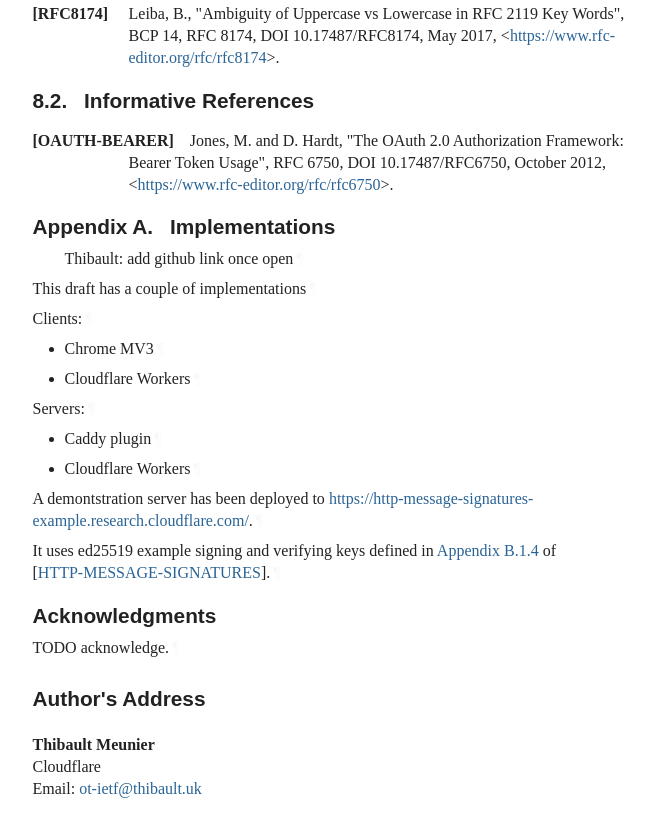
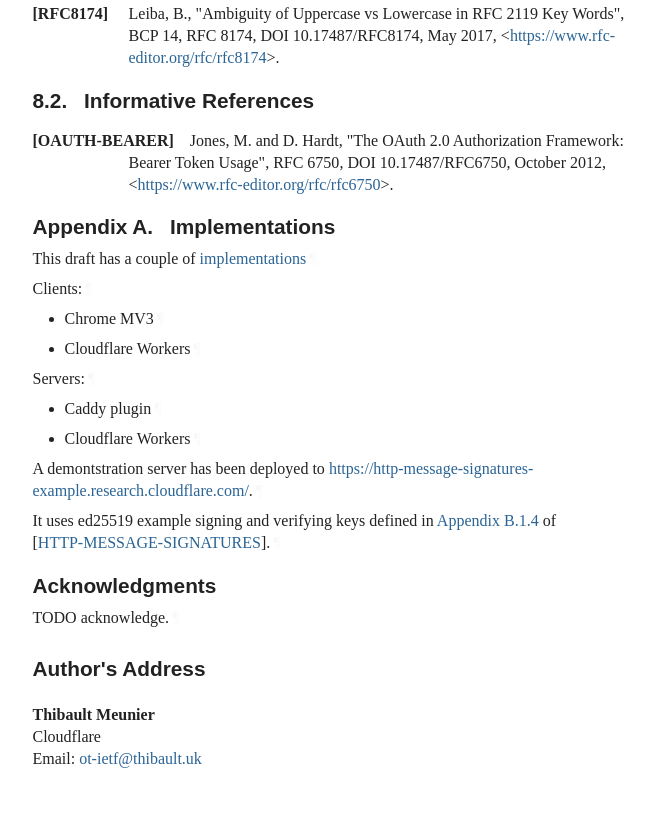
Before and after one commit to thibmeu/http-message-signatures-directory, a plain HTML site: page draft-meunier-web-bot-auth-architecture.html in a window 1280 px wide. Shown: the part 6770-7607 px from the top of the page, without its empty margins (92-746 px from the left). Drawn offline with Linux system fonts and the light colour scheme; a web font is replaced by a local one.

Commit message:
Script updating gh-pages from a4ffba7. [ci skip]

```diff
--- a/draft-meunier-httpbis-http-message-signatures-directory.txt
+++ b/draft-meunier-httpbis-http-message-signatures-directory.txt
@@ -167,8 +167,6 @@ Table of Contents
 5.  Security Considerations
 
 5.1.  Key rotation
-
-      TODO: reference key directory over http draft
 
    Clients SHOULD implement key rotation by including multiple keys in
    the directory with different validity period.  When rotating keys,
--- a/draft-meunier-web-bot-auth-architecture.html
+++ b/draft-meunier-web-bot-auth-architecture.html
@@ -1756,32 +1756,27 @@ sensitive user data is involved.<a href="#section-6.3-1" class="pilcrow">¶</a><
       <h2 id="name-implementations">
 <a href="#appendix-A" class="section-number selfRef">Appendix A. </a><a href="#name-implementations" class="section-name selfRef">Implementations</a>
       </h2>
-<ul class="normal ulEmpty">
-<li class="normal ulEmpty" id="appendix-A-1.1">
-          <p id="appendix-A-1.1.1">Thibault: add github link once open<a href="#appendix-A-1.1.1" class="pilcrow">¶</a></p>
+<p id="appendix-A-1">This draft has a couple of <a href="https://github.com/cloudflareresearch/web-bot-auth">implementations</a><a href="#appendix-A-1" class="pilcrow">¶</a></p>
+<p id="appendix-A-2">Clients:<a href="#appendix-A-2" class="pilcrow">¶</a></p>
+<ul class="normal">
+<li class="normal" id="appendix-A-3.1">
+          <p id="appendix-A-3.1.1">Chrome MV3<a href="#appendix-A-3.1.1" class="pilcrow">¶</a></p>
+</li>
+        <li class="normal" id="appendix-A-3.2">
+          <p id="appendix-A-3.2.1">Cloudflare Workers<a href="#appendix-A-3.2.1" class="pilcrow">¶</a></p>
 </li>
       </ul>
-<p id="appendix-A-2">This draft has a couple of implementations<a href="#appendix-A-2" class="pilcrow">¶</a></p>
-<p id="appendix-A-3">Clients:<a href="#appendix-A-3" class="pilcrow">¶</a></p>
+<p id="appendix-A-4">Servers:<a href="#appendix-A-4" class="pilcrow">¶</a></p>
 <ul class="normal">
-<li class="normal" id="appendix-A-4.1">
-          <p id="appendix-A-4.1.1">Chrome MV3<a href="#appendix-A-4.1.1" class="pilcrow">¶</a></p>
-</li>
-        <li class="normal" id="appendix-A-4.2">
-          <p id="appendix-A-4.2.1">Cloudflare Workers<a href="#appendix-A-4.2.1" class="pilcrow">¶</a></p>
+<li class="normal" id="appendix-A-5.1">
+          <p id="appendix-A-5.1.1">Caddy plugin<a href="#appendix-A-5.1.1" class="pilcrow">¶</a></p>
+</li>
+        <li class="normal" id="appendix-A-5.2">
+          <p id="appendix-A-5.2.1">Cloudflare Workers<a href="#appendix-A-5.2.1" class="pilcrow">¶</a></p>
 </li>
       </ul>
-<p id="appendix-A-5">Servers:<a href="#appendix-A-5" class="pilcrow">¶</a></p>
-<ul class="normal">
-<li class="normal" id="appendix-A-6.1">
-          <p id="appendix-A-6.1.1">Caddy plugin<a href="#appendix-A-6.1.1" class="pilcrow">¶</a></p>
-</li>
-        <li class="normal" id="appendix-A-6.2">
-          <p id="appendix-A-6.2.1">Cloudflare Workers<a href="#appendix-A-6.2.1" class="pilcrow">¶</a></p>
-</li>
-      </ul>
-<p id="appendix-A-7">A demontstration server has been deployed to <a href="https://http-message-signatures-example.research.cloudflare.com/">https://http-message-signatures-example.research.cloudflare.com/</a>.<a href="#appendix-A-7" class="pilcrow">¶</a></p>
-<p id="appendix-A-8">It uses ed25519 example signing and verifying keys defined in <span><a href="https://rfc-editor.org/rfc/rfc9421#appendix-B.1.4" class="relref">Appendix B.1.4</a> of [<a href="#HTTP-MESSAGE-SIGNATURES" class="cite xref">HTTP-MESSAGE-SIGNATURES</a>]</span>.<a href="#appendix-A-8" class="pilcrow">¶</a></p>
+<p id="appendix-A-6">A demontstration server has been deployed to <a href="https://http-message-signatures-example.research.cloudflare.com/">https://http-message-signatures-example.research.cloudflare.com/</a>.<a href="#appendix-A-6" class="pilcrow">¶</a></p>
+<p id="appendix-A-7">It uses ed25519 example signing and verifying keys defined in <span><a href="https://rfc-editor.org/rfc/rfc9421#appendix-B.1.4" class="relref">Appendix B.1.4</a> of [<a href="#HTTP-MESSAGE-SIGNATURES" class="cite xref">HTTP-MESSAGE-SIGNATURES</a>]</span>.<a href="#appendix-A-7" class="pilcrow">¶</a></p>
 </section>
 </div>
 <div id="acknowledgments">
--- a/draft-meunier-web-bot-auth-architecture.txt
+++ b/draft-meunier-web-bot-auth-architecture.txt
@@ -465,9 +465,8 @@ Table of Contents
 
 Appendix A.  Implementations
 
-      Thibault: add github link once open
-
    This draft has a couple of implementations
+   (https://github.com/cloudflareresearch/web-bot-auth)
 
    Clients:
 
```
Also changed, not shown: draft-meunier-httpbis-http-message-signatures-directory.html (+12 -17 lines).
